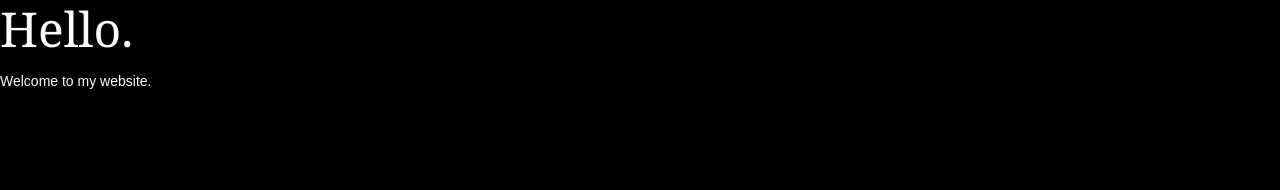
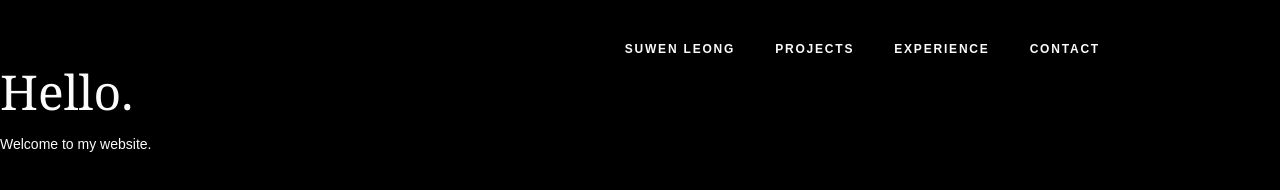
Before and after one commit to sleong1/sleong1.github.io, a plain HTML site: page index.html in a window 1280 px wide. Drawn offline with Linux system fonts and the light colour scheme.

Commit message:
Added navigation bar

```diff
--- a/index.html
+++ b/index.html
@@ -1,15 +1,40 @@
 <!DOCTYPE html>
-<html>
+<html lang="en">
 <head>
 	<meta charset="utf-8">
 	<title>Suwen Leong</title>
-		<meta name="description" content="The official website and portfolio of Suwen Leong">
-		<meta name="author" content="Suwen Leong">
-		<meta name="viewport" content="width=device-width, initial-scale=1, maximum-scale=1">
-		<link rel="stylesheet" href="css/base.css">
+	<meta name="description" content="Suwen Leong | Roboticist | Programmer"/>
+	<meta name="author" content="Suwen Leong"/>
+	<meta name="viewport" content="width=device-width, initial-scale=1, maximum-scale=1"/>
+	<link rel="stylesheet" href="css/base.css"/>
 </head>
-	<body>
+<body class="light-mode">
+	<!-- Write preloader to page - this allows the site to load for users with JS disabled -->
+	<!-- <script type="text/javascript">
+		document.write("<div id='sitePreloader'><div id='preloaderImage'><img src='images/site_preloader.gif' alt='Preloader' /></div></div>");
+	</script> -->
+
+
+	<div class="container">
+		<!-- Top nav bar -->
+        <nav class="nav" id="mainNav">
+            <div class="navbar" id="navbarResponsive">
+                <ul>
+                    <li><a href="/">Suwen Leong</a></li>
+                    <li><a href="/projects">Projects</a></li>
+                    <li><a href="/experience">Experience</a></li>
+                    <li><a href="/contact">Contact</a></li>
+                </ul>
+            </div>
+        </nav>
+    </div>
+
+	<!-- Home page -->
+	<div id="home">
 		<h1>Hello.</h1>
+		<div class="sixteen columns" style=>
 			<p>Welcome to my website.</p>
+		</div>
+	</div>
 </body>
 </html>
```
Lines whose indentation alone changed are shown as unchanged.
